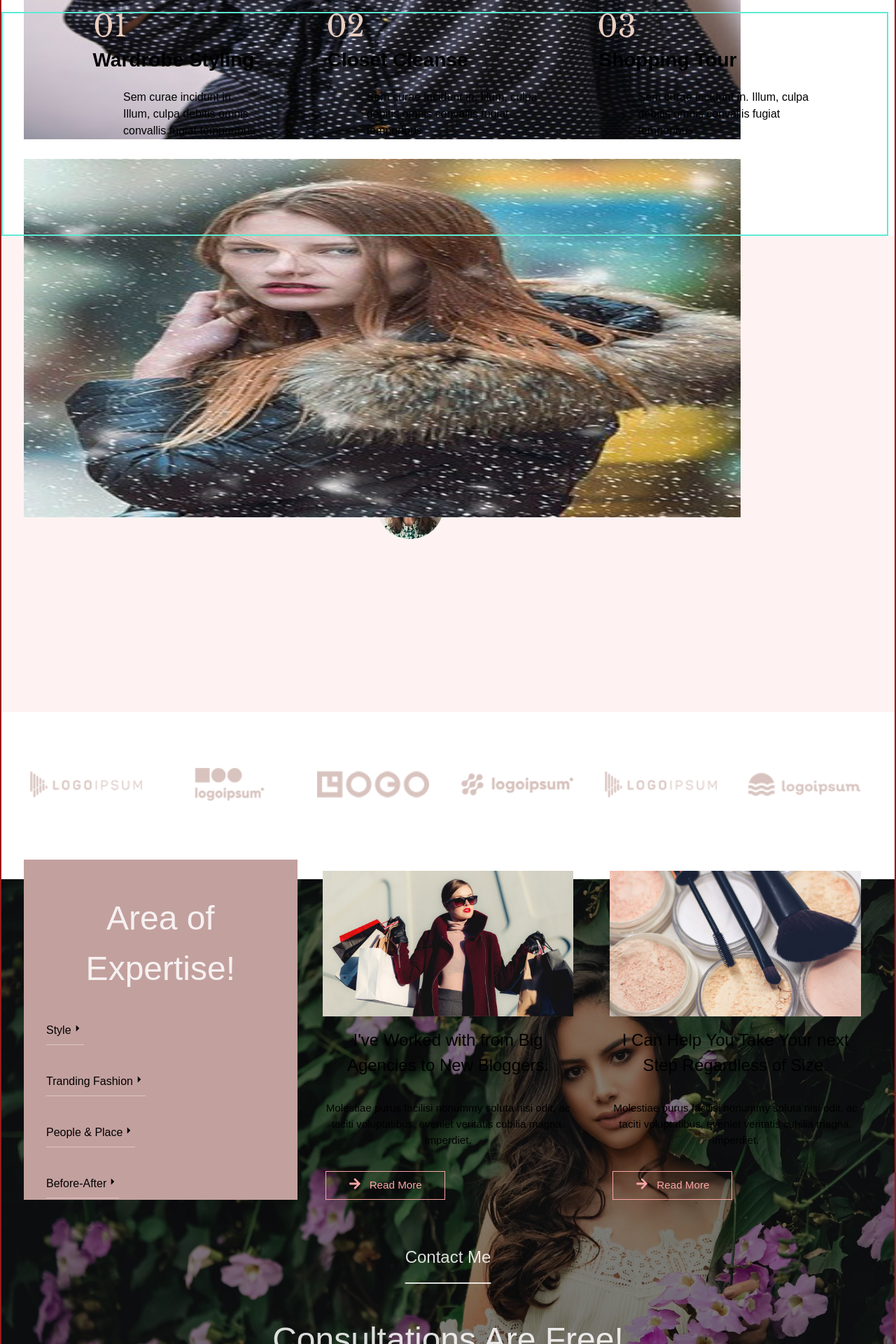
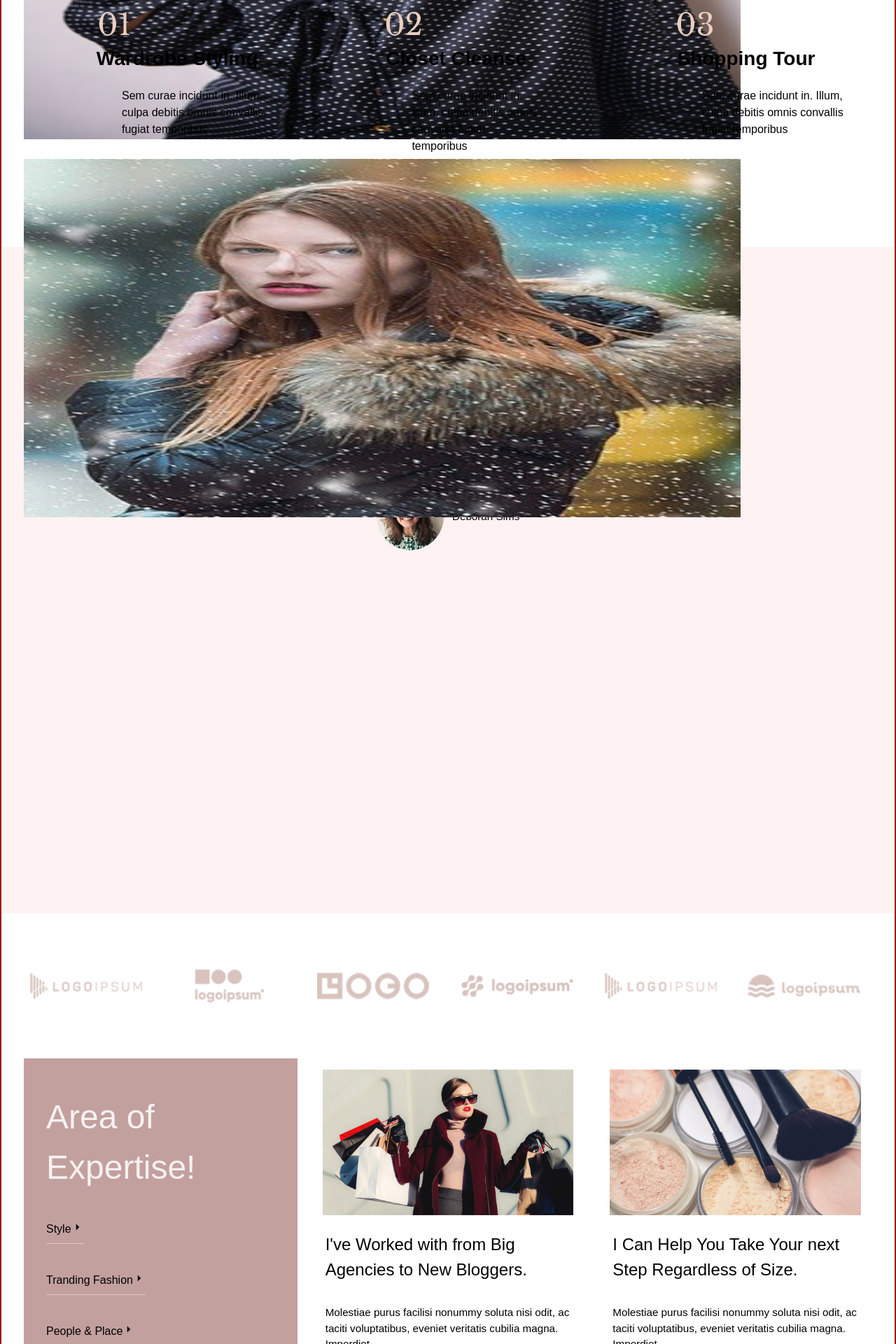
Before and after one commit to santoshinikeelu/ecommerce, a React (Vite) app: page / in a window 1280 px wide. Shown: the part 2780-4700 px from the top of the page at 70% size. Built offline with nearby package versions, Linux system fonts and the light colour scheme; a web font is replaced by a local one.

Commit message:
mobile responsive

```diff
--- a/src/App.jsx
+++ b/src/App.jsx
@@ -109,7 +109,7 @@ function App() {
           <img className="h-[100%] w-[80%] " src="/model-3.jpg" alt="Image" />
           <img className="h-[100%] w-[80%] sm:h-[80%] md:h-[80%] lg:h-[80%] xl:h-[80%] " src="/model-4.jpg" alt="Image" />
         </div>
-        <div className="relative flex flex-col justify-between items-center lg:grid grid-cols-3 lg:place-items-start gap-5  h-[160vh] lg:h-[40vh] w-[99vw]  mt-[73rem] lg:mt-[5rem] px-3 border-2 border-teal-300">
+        <div className="relative flex flex-col justify-between items-center lg:grid grid-cols-3 lg:place-items-start  h-[142vh] lg:h-[40vh] w-[99vw]  mt-[73rem] lg:mt-[5rem] px-3 ">
           <div className="flex flex-col justify-between items-center lg:col-span-1 lg:ml-[4rem]">
             <div className="flex flex-col justify-center items-center lg:flex lg:items-start gap-3">
               <img className="h-[55%] lg:h-[15%]  " src="/01-free-img.png" alt="Image" />
@@ -122,44 +122,44 @@ function App() {
               temporibus
             </div>
           </div>
-          <div className="flex flex-col col-span-1 mx-[2rem]">
-            <div className="flex flex-col items-center lg:flex lg:items-start gap-3">
+          <div className="flex flex-col justify-between items-center mr-[2rem] lg:col-span-1 lg:ml-[4rem]">
+            <div className="flex flex-col justify-center items-center lg:flex lg:items-start gap-3">
               <img className="h-[55%] lg:h-[15%]  " src="/02.png" alt="Image" />
               <div className=" text-black font-semibold text-[2rem] lg:text-[1.75rem]">
                 Closet Cleanse
               </div>
             </div>
-            <div className="text-[1rem] mt-5 ml-[3.5rem] font-thin ">
+            <div className="text-[1rem] lg:text-[1rem] mt-5 px-[2.5rem] lg:ml-[3.5rem] font-thin">
               Sem curae incidunt in. Illum, culpa debitis omnis convallis fugiat
               temporibus
             </div>
           </div>
-          <div className="flex flex-col col-span-1 mr-[4rem]">
-            <div className="flex flex-col items-center lg:flex lg:items-start gap-3">
+          <div className="flex flex-col justify-between items-center lg:col-span-1 lg:ml-[4rem]">
+            <div className="flex flex-col justify-center items-center mr-[2rem] lg:flex lg:items-start gap-3">
               <img className="h-[55%] lg:h-[15%] " src="/03.png" alt="Image" />
               <div className=" text-black font-semibold text-[2rem] lg:text-[1.75rem]">
                 Shopping Tour
               </div>
             </div>
-            <div className="text-[1rem] mt-5 ml-[3.5rem] font-thin ">
+            <div className="text-[1rem] lg:text-[1rem] mt-5 px-[2.5rem] lg:ml-[3.5rem] font-thin ">
               Sem curae incidunt in. Illum, culpa debitis omnis convallis fugiat
               temporibus
             </div>
           </div>
         </div>
-        <div className="h-[85vh]  bg-red-50 flex flex-col items-center ">
-          <div className="text-black text-[1.5rem] mt-[6rem] underline underline-offset-[1.75rem] decoration-[0.15rem] px-4">
+        <div className="h-[119vh]  bg-red-50 flex flex-col items-center mt-[1rem] ">
+          <div className="text-black text-[1rem] lg:text-[1.5rem] mt-[6rem] underline underline-offset-[1.05rem] lg:underline-offset-[1.75rem] decoration-[0.1rem] lg:decoration-[0.15rem] px-4">
             Testimonials
           </div>
-          <div className="text-black text-[3rem] mt-[2rem]  px-4">
+          <div className="text-black text-[2rem] lg:text-[3rem] mt-[2rem]  px-4">
             My Happy Clients!
           </div>
           <div className="text-black text-[0.95rem] mt-[2rem] flex flex-col">
-            <span className="mx-[10rem]">
+            <span className=" px-[4rem] lg:mx-[10rem] ">
               Aliquip quae scipit eros. Anim commodi maiores pharetra, arcu
               incidunt, omnis iste
             </span>{" "}
-            <span className="px-[11rem]">
+            <span className="px-[4rem] lg:px-[11rem] ">
               incidunt cursus. Officia ea numquam vivamus repellen. Minus
               fermentum litora.
             </span>
@@ -175,15 +175,15 @@ function App() {
             <span className="ml-[]">Deborah Sims</span>
           </div>
         </div>
-        <div className="text-black text-[0.95rem]  grid grid-cols-6 place-items-center gap-5  mt-[5rem] px-8">
+        <div className="text-black text-[0.95rem]  grid grid-cols-2 lg:grid-cols-6 place-items-center gap-7 lg:gap-5  mt-[5rem] px-8">
           <img
-            className="h-[2.95rem] w-[10rem] mr-2 "
+            className=" h-[2.95rem] w-[10rem] mr-2 "
             loading="lazy"
             src="/logo-5.png"
             alt="Image"
           />
           <img
-            className="h-[2.95rem] w-[10rem] mr-2 "
+            className=" h-[2.95rem] w-[10rem] mr-2 "
             loading="lazy"
             src="/logo.png"
             alt="Image"
@@ -213,9 +213,9 @@ function App() {
             alt="Image"
           />
         </div>
-        <div className="h-[85vh] relative parallax-container flex flex-col  place-items-start mt-[7rem] gap-4">
-        <div className="text-black text-[0.95rem]  grid grid-cols-3 place-items-center gap-5  mt-[5rem] px-8 h-[88vh] ">
-          <div className="  bg-[#C2A09E] col-span-1 h-full w-full place-items-start">
+        <div className="">
+        <div className="text-black text-[0.95rem]  lg:grid lg:grid-cols-3 place-items-center gap-5 mt-3 lg:mt-[5rem] px-5 lg:px-8 h-[98vh] ">
+          <div className="  bg-[#C2A09E] lg:col-span-1 h-full w-full place-items-start">
             <div className="text-white/85 text-[3rem] mt-[3rem] mx-[2rem]">
               Area of Expertise!
             </div>
@@ -241,7 +241,7 @@ function App() {
                 <IoMdArrowDropright size={18} />{" "}
               </span>
             </div>
-            <div className="text-black text-[1rem] mt-[2rem] mx-[2rem] font-bold  flex justify-between items-start border-b-[0.05rem] border-white/40 py-[0.5rem]">
+            <div className="text-black text-[1rem] mt-[2rem] mx-[2rem] font-bold  flex justify-between items-start  py-[0.5rem]">
               <span>Before-After</span>
               <span>
                 {" "}
@@ -249,21 +249,21 @@ function App() {
               </span>
             </div>
           </div>
-          <div className=" col-span-1 h-full w-full flex flex-col place-items-start">
+          <div className=" col-span-1 h-[130vh] w-full flex flex-col  place-items-start">
             <img
-              className="h-[15rem] w-full mr-2 p-4 "
+              className="lg:h-[15rem] w-full mr-2 px-[0.05rem] pt-[4rem] lg:p-4 "
               loading="lazy"
               src="/fashion-shopping.jpg"
               alt="Image"
             />
-            <div className="text-[1.5rem] px-5">
+            <div className="text-[1.5rem] px-1 pt-2 lg:px-5">
               I've Worked with from Big Agencies to New Bloggers.
             </div>
-            <div className="text-[0.95rem] px-5 mt-[2rem]  ">
+            <div className="text-[0.95rem] px-2 lg:px-5 mt-4 lg:mt-[2rem]  ">
               Molestiae purus facilisi nonummy soluta nisi odit, ac taciti
               voluptatibus, eveniet veritatis cubilia magna. Imperdiet.
             </div>
-            <div className="mt-[2rem] px-5">
+            <div className="mt-[2rem] px-2 lg:px-5">
               <button
                 class="  border-[0.05rem] border-red-300 text-red-300
          text-[0.95rem]  px-[2rem] py-[0.5rem] transition ease-in-out delay-50 hover:-translate-y-1 hover:scale-110  duration-50 "
@@ -278,21 +278,21 @@ function App() {
               </button>
             </div>
           </div>
-          <div className=" col-span-1 h-full w-full flex flex-col place-items-start">
+          <div className=" col-span-1 h-[130vh] w-full flex flex-col place-items-start">
             <img
-              className="h-[15rem] w-full mr-2 p-4 "
+              className="lg:h-[15rem] w-full mr-2 px-[0.05rem] lg:p-4"
               loading="lazy"
               src="/makeup-kit.jpg"
               alt="Image"
             />
-            <div className="text-[1.5rem] px-5">
+            <div className="text-[1.5rem] px-1 pt-2 lg:px-5">
               I Can Help You Take Your next Step Regardless of Size.
             </div>
-            <div className="text-[0.95rem] px-5 mt-[2rem]">
+            <div className="text-[0.95rem] px-2 lg:px-5 mt-4 lg:mt-[2rem] ">
               Molestiae purus facilisi nonummy soluta nisi odit, ac taciti
               voluptatibus, eveniet veritatis cubilia magna. Imperdiet.
             </div>
-            <div className="mt-[2rem] px-5">
+            <div className="mt-[2rem] px-2 lg:px-5">
               <button
                 class="  border-[0.05rem] border-red-300 text-red-300
          text-[0.95rem]  px-[2rem] py-[0.5rem] transition ease-in-out delay-50 hover:-translate-y-1 hover:scale-110  duration-50 "
@@ -308,22 +308,24 @@ function App() {
             </div>
           </div>
         </div>
-          <div className="text-white/85 text-[1.5rem] underline underline-offset-[1.75rem] decoration-[0.15rem] px-4 top-2">
+        </div>
+         <div className="h-[165vh] relative parallax-container flex flex-col  place-items-start mt-[67rem] lg:mt-[20rem] gap-">
+         <div className="text-white/85 text-[1rem] lg:text-[1.5rem] underline underline-offset-[1.75rem] decoration-[0.15rem] px-4 mt-[0.25rem] lg:top-2">
             Contact Me
           </div>
-          <div className="text-white/85 text-[3rem] px-4 ">
+          <div className="text-white/85 text-[1.7rem] lg:text-[3rem] px-4 ">
             Consultations Are Free!
           </div>
           <div className="text-white/85 text-[0.95rem] ">
-            <span className="mx-[10rem]">
+            <span className=" lg:mx-[10rem]">
               Platea proident! Aute, rerum sociosqu numquam placerat, rerum
               molestias doloribus incidunt occaecati placeat,
             </span>{" "}
-            <span className="px-[11rem]">
+            <span className="lg:px-[11rem]">
               repellendus mus optio, totam cons.
             </span>
           </div>
-          <div className=" px-[5rem]">
+          <div className="px-2 lg:px-[5rem]">
             <button
               class="border-[0.05rem] text-white/85
          text-[0.92rem]    px-[4rem] py-[0.5rem] transition ease-in-out delay-50 hover:-translate-y-1 hover:scale-110  duration-50 "
@@ -337,7 +339,7 @@ function App() {
               </div>
             </button>
           </div>
-        </div>
+         </div>
     </div>
   );
 }
--- a/src/Footer.jsx
+++ b/src/Footer.jsx
@@ -2,18 +2,16 @@ import React from "react";
 
 function Footer() {
   return (
-    <div className="flex px-4 bg-black">
-      <div className="grid grid-cols-2 sm:flex sm:flex-col w-full p-8 ">
-        <div className=" flex  text-white  col-span-1  place-items-start p-1 text-sm md:text-lg lg:text-xl xl:text-2xl ">
-        Copyright © 2024 Fashion Lifestyle Blog
+    <div className="flex  px-6 lg:px-4 bg-black">
+      <div className=" flex flex-col lg:grid lg:grid-cols-2 sm:flex sm:flex-col w-full p-3 lg:p-8 ">
+        <div className=" flex  text-white  col-span-1 place-items-center lg:place-items-start mx-[1remrem]  p-1 text-sm md:text-lg lg:text-xl xl:text-2xl ">
+          Copyright © 2024 Fashion Lifestyle Blog
         </div>
-        <div className="flex gap-7 place-content-end items-center col-span-1 p-3  font-semibold text-sm text-white">
+        <div className="flex gap-7 place-items-center lg:place-content-end items-center col-span-1 px-12 p-2 lg:p-3  font-semibold text-sm text-white">
           <span className="cursor-pointer ">Home</span>
           <span className="cursor-pointer ">Blog</span>
-          <span className="cursor-pointer ">New Arrivals</span>
           <span className="cursor-pointer ">Contact</span>
         </div>
-
       </div>
     </div>
   );
```
